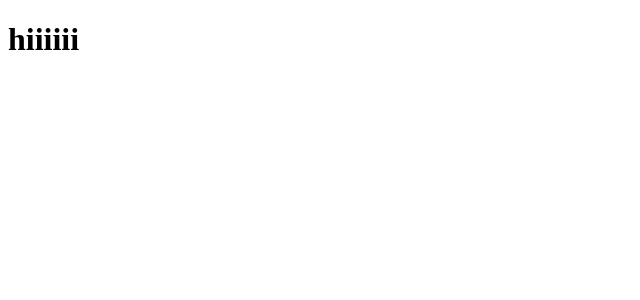
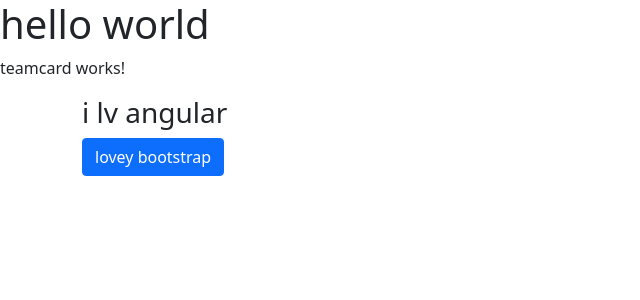
Before and after one commit to naveenj7/nj_fis_demo, an Angular app: page / in a window 1280 px wide. Shown: the top 300 px of the page, without its empty margins (0-640 px from the left). Built offline with nearby package versions, Linux system fonts and the light colour scheme.

Commit message:
addingbootstrap fix

```diff
--- a/angular.json
+++ b/angular.json
@@ -31,7 +31,8 @@
               "src/assets"
             ],
             "styles": [
-              "src/styles.scss"
+              "src/styles.scss",
+              "./node_modules/bootstrap/dist/css/bootstrap.css"
             ],
             "scripts": []
           },
--- a/package.json
+++ b/package.json
@@ -6,8 +6,8 @@
     "start": "ng serve",
     "build": "ng build",
     "watch": "ng build --watch --configuration development",
-    "test": "ng test",
-    "ambarish": "ng serve"
+    "test": "ng test"
+
   },
   "private": true,
   "dependencies": {
@@ -19,6 +19,7 @@
     "@angular/platform-browser": "~12.0.3",
     "@angular/platform-browser-dynamic": "~12.0.3",
     "@angular/router": "~12.0.3",
+    "bootstrap": "^5.0.1",
     "rxjs": "~6.6.0",
     "tslib": "^2.1.0",
     "zone.js": "~0.11.4"
--- a/src/app/app.component.html
+++ b/src/app/app.component.html
@@ -1,4 +1,3 @@
-<h1>
-  hiiiiii
-</h1>
-<router-outlet></router-outlet>
+<h1>hello world</h1>
+<teamcard></teamcard>
+<fisdemo-manulacomp></fisdemo-manulacomp>
--- a/src/app/app.module.ts
+++ b/src/app/app.module.ts
@@ -4,13 +4,17 @@ import { BrowserModule } from '@angular/platform-browser';
 import { AppRoutingModule } from './app-routing.module';
 import { AppComponent } from './app.component';
 import { LoginComponent } from './login/login.component';
+import { ManualcompComponent } from './manualcomponent/manualcomp.component';
 import { SignupComponent } from './signup/signup.component';
+import { TeamcardComponent } from './teamcard/teamcard.component';
 
 @NgModule({
   declarations: [
     AppComponent,
     LoginComponent,
-    SignupComponent
+    SignupComponent,
+    TeamcardComponent,
+    ManualcompComponent
   ],
   imports: [
     BrowserModule,
--- /dev/null
+++ b/src/app/manualcomponent/manualcomp.component.html
@@ -0,0 +1,5 @@
+
+<div class="container">
+  <h3>i lv angular</h3>
+  <button class="btn btn-primary">lovey bootstrap</button>
+</div>
--- a/src/app/signup/signup.component.ts
+++ b/src/app/signup/signup.component.ts
@@ -5,6 +5,7 @@ import { Component, OnInit } from '@angular/core';
   templateUrl: './signup.component.html',
   styleUrls: ['./signup.component.scss']
 })
+
 export class SignupComponent implements OnInit {
 
   constructor() { }
--- /dev/null
+++ b/src/app/teamcard/teamcard.component.html
@@ -0,0 +1 @@
+<p>teamcard works!</p>
--- /dev/null
+++ b/src/app/teamcard/teamcard.component.ts
@@ -0,0 +1,16 @@
+import { Component, OnInit } from '@angular/core';
+
+@Component({
+  selector: 'teamcard',
+  templateUrl: './teamcard.component.html',
+  styleUrls: ['./teamcard.component.scss']
+})
+
+export class TeamcardComponent implements OnInit {
+
+  constructor() { }
+
+  ngOnInit(): void {
+  }
+
+}
```
Also changed, not shown: src/app/manualcomponent/manualcomp.component.ts (added, +10 -0 lines), src/app/teamcard/teamcard.component.scss (added), 2 other files (tests, documents, lock files or other folders).
